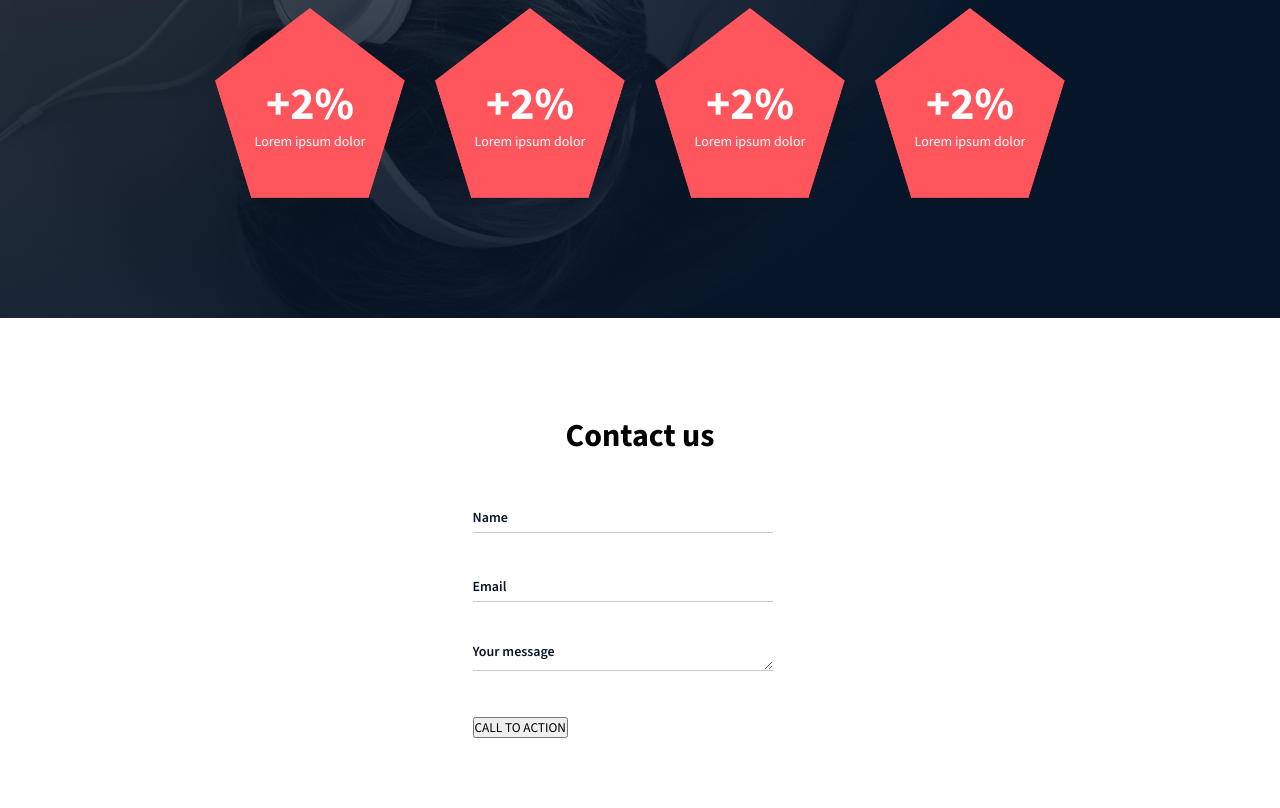
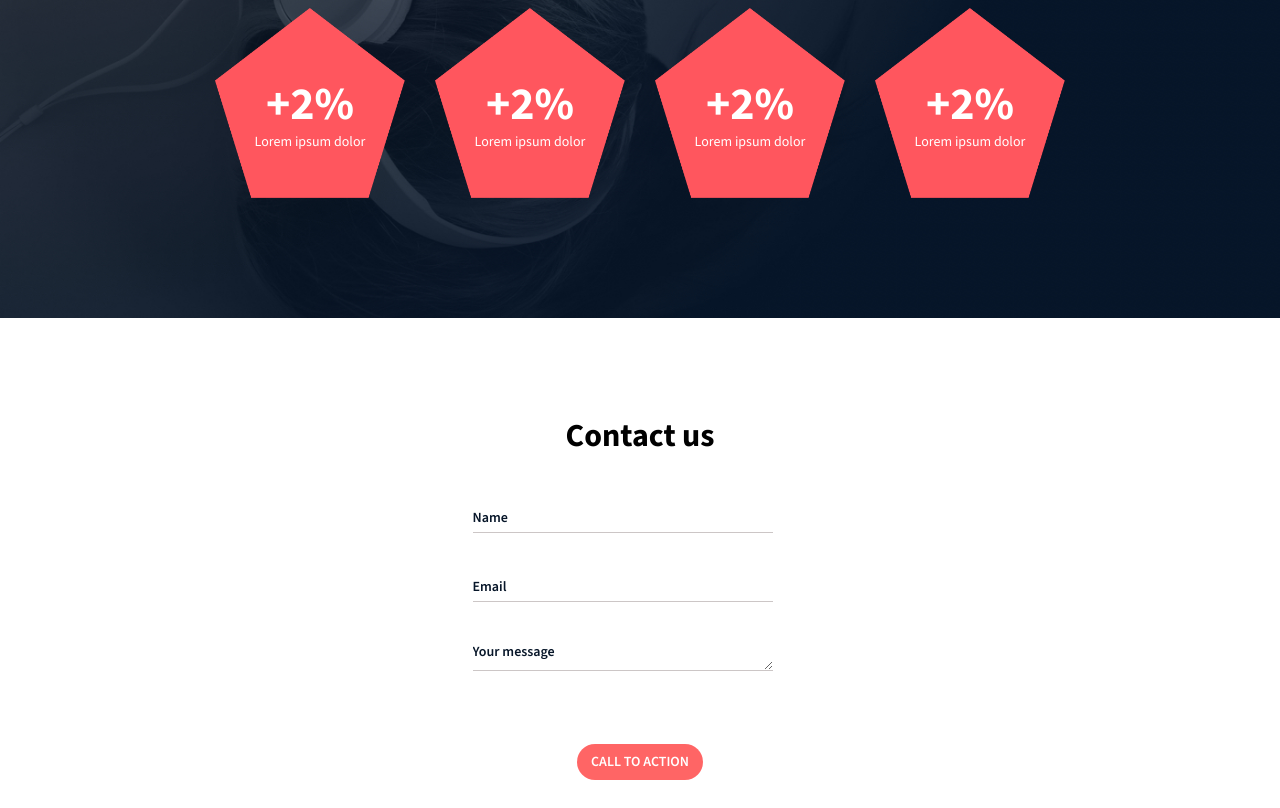
Before and after one commit to beckytta/alx_html_css, a plain HTML site: page headphones/3-index.html in a window 1280 px wide. Shown: the part 1449-2257 px from the top of the page. Before the commit the page ends 2187 px from the top, so only its background shows below. Drawn offline with nearby package versions, Linux system fonts and the light colour scheme.

Commit message:
Modify files:

```diff
--- a/headphones/3-index.html
+++ b/headphones/3-index.html
@@ -88,7 +88,7 @@
             <input type="text" name="name" placeholder="Name">
             <input type="email" name="email" placeholder="Email">
             <textarea name="message" placeholder="Your message"></textarea>
-            <button type="submit" id="cta-button">CALL TO ACTION</button>
+            <button type="submit" class="cta-button">CALL TO ACTION</button>
         </form>
     </section>
 </body>
```
Also changed, not shown: headphones/4-index.html (+1 -1 lines), headphones/7-index.html (+1 -1 lines).
